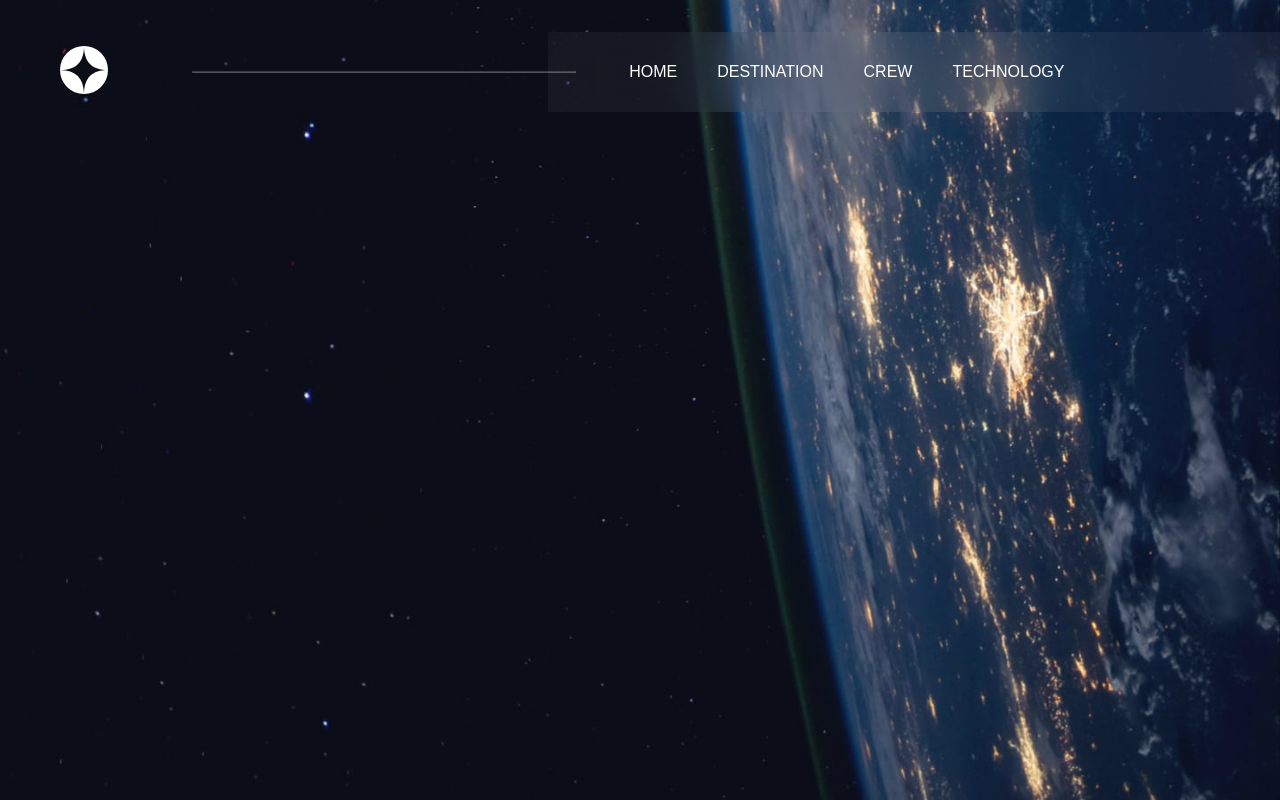
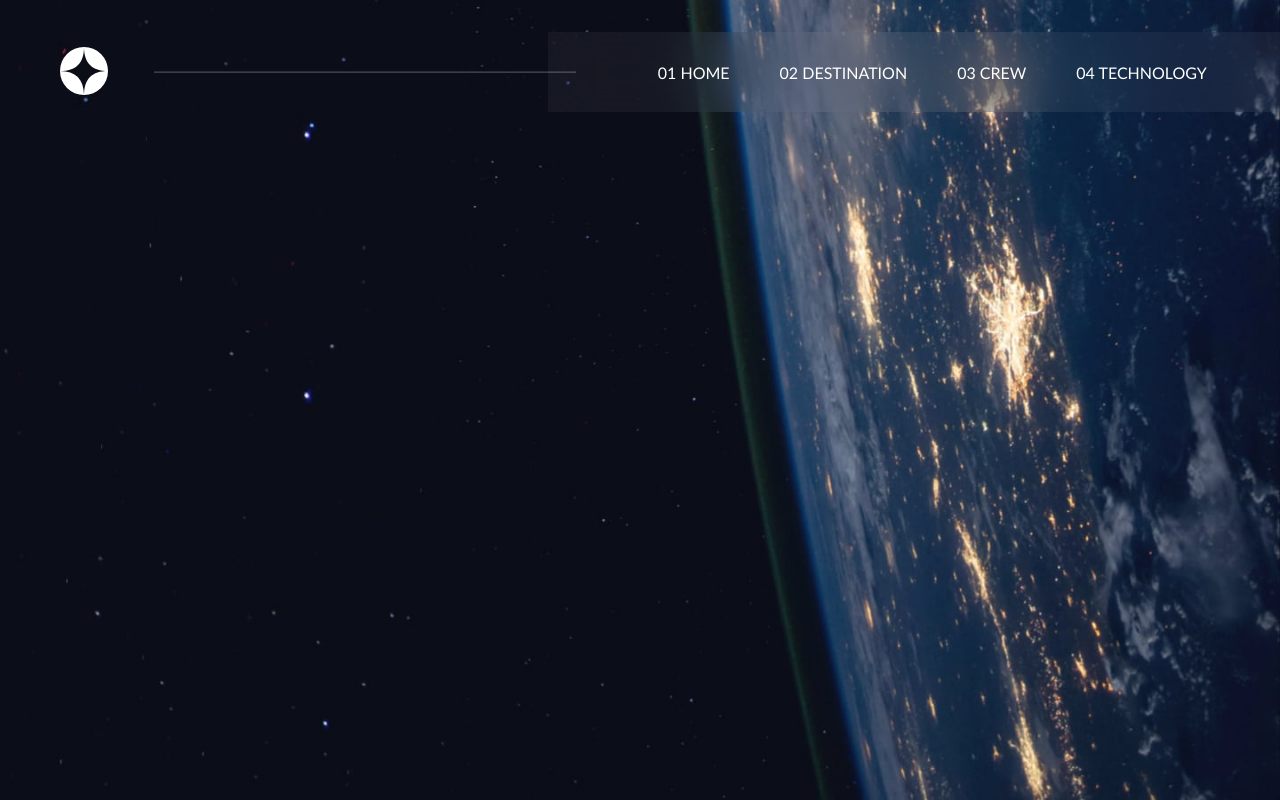
Before and after one commit to a-jahangir/space-multipage-website, a Vue app: page / in a window 1280 px wide. Built offline with nearby package versions, Linux system fonts and the light colour scheme.

Commit message:
Main-header Fixed 2

```diff
--- a/src/components/mainHeader.vue
+++ b/src/components/mainHeader.vue
@@ -13,10 +13,10 @@
             <hr class="line">
             <nav>
                 <ul>
-                    <li><a href="#">HOME</a></li>
-                    <li><a href="#">DESTINATION</a></li>
-                    <li><a href="#">CREW</a></li>
-                    <li><a href="#">TECHNOLOGY</a></li>
+                    <li><a href="#">01 HOME</a></li>
+                    <li><a href="#">02 DESTINATION</a></li>
+                    <li><a href="#">03 CREW</a></li>
+                    <li><a href="#">04 TECHNOLOGY</a></li>
                 </ul>
             </nav>
         </div>
@@ -25,7 +25,7 @@
 
 <style scoped>
 * {
-    font-family: Arial, Helvetica, sans-serif;
+    font-family: 'Gill Sans', 'Gill Sans MT', Calibri, 'Trebuchet MS', sans-serif;
     box-sizing: border-box;
 }
 .main-header {
@@ -49,20 +49,19 @@ nav {
 nav ul {
     list-style-type: none;
     display: flex;
-    padding: 0 10%;
+    padding-left: 15%;
 }
 nav a {
     text-decoration: none;
     color: #ffffff;
-    padding: 8px;
-    padding-right: 32px;
+    padding-right: 50px;
 }
 
 .line {
     position: absolute;
-    left: 15%;
-    width: 30%;
-    border-color: rgba(255, 255, 255, 0.288);
+    left: 12%;
+    width: 33%;
+    border-color: rgba(255, 255, 255, 0.2);
     z-index: 2;
 }
 </style>
```
